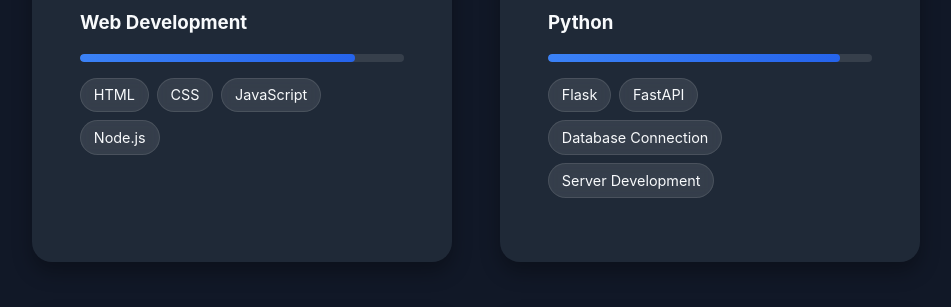
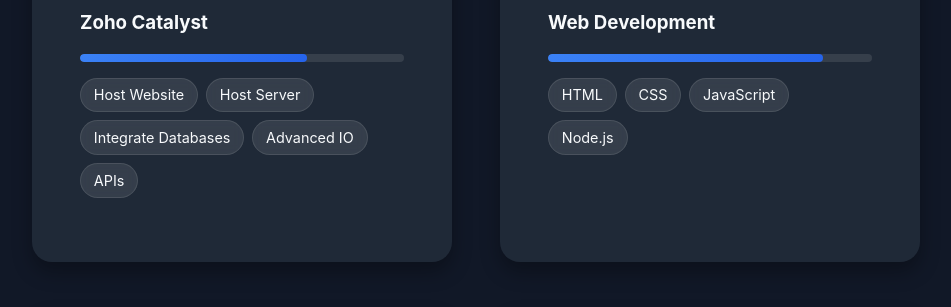
Before and after one commit to krishnan2005g/portfolio, a website: page index.html in a window 1280 px wide. Shown: the part 1652-1959 px from the top of the page, without its empty margins (0-951 px from the left). Drawn offline with Linux system fonts and the light colour scheme.

Commit message:
Added Zoho catalyst skill

```diff
--- a/index.html
+++ b/index.html
@@ -72,6 +72,21 @@
                         <span class="tech-chip">Logic Building</span>
                         <span class="tech-chip">Optimized Solutions</span>
                         <span class="tech-chip">Competitive Coding</span>
+                    </div>
+                </div>
+
+                <div class="skill-card">
+                    <i class="fas fa-cloud skill-icon"></i>
+                    <h3>Zoho Catalyst</h3>
+                    <div class="language-progress">
+                        <div class="progress-fill" data-percent="70%"></div>
+                    </div>
+                    <div class="tech-stack">
+                        <span class="tech-chip">Host Website</span>
+                        <span class="tech-chip">Host Server</span>
+                        <span class="tech-chip">Integrate Databases</span>
+                        <span class="tech-chip">Advanced IO</span>
+                        <span class="tech-chip">APIs</span>
                     </div>
                 </div>
 
```
